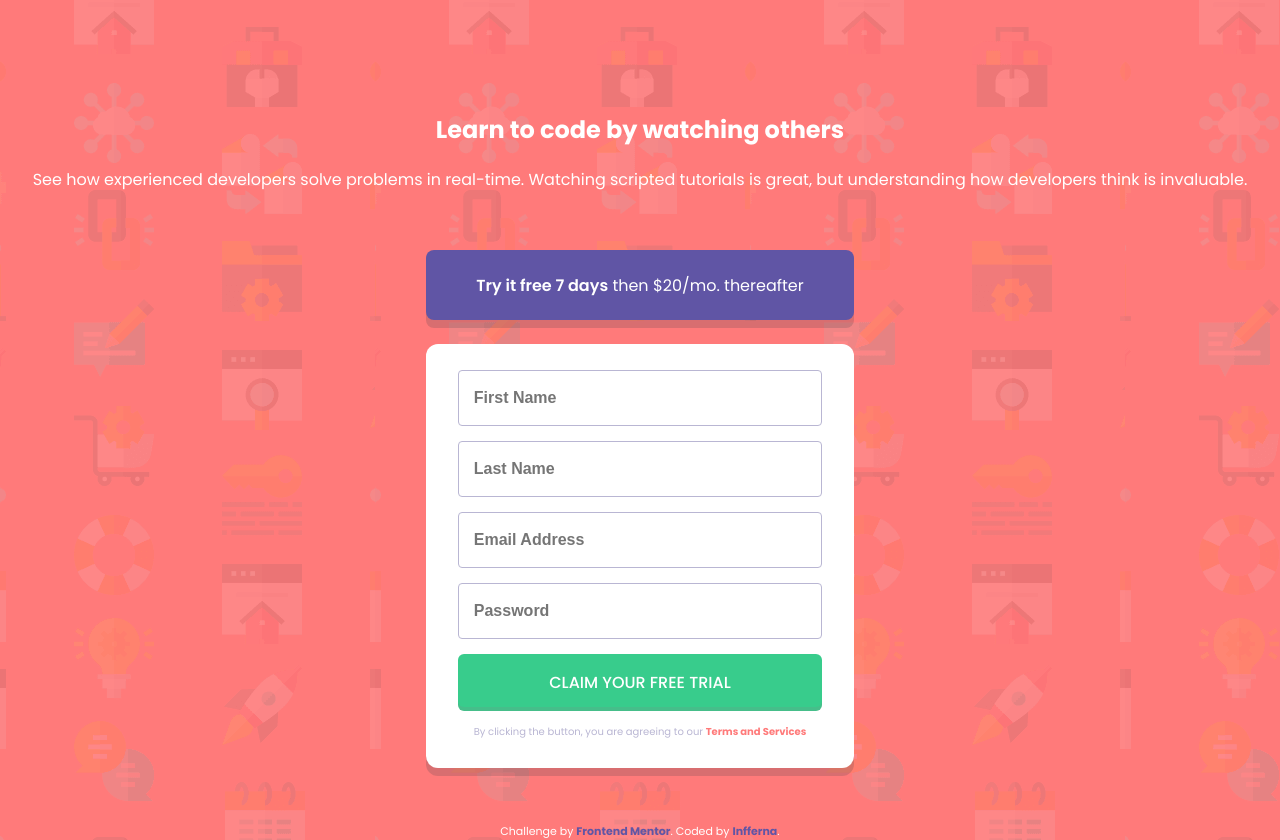
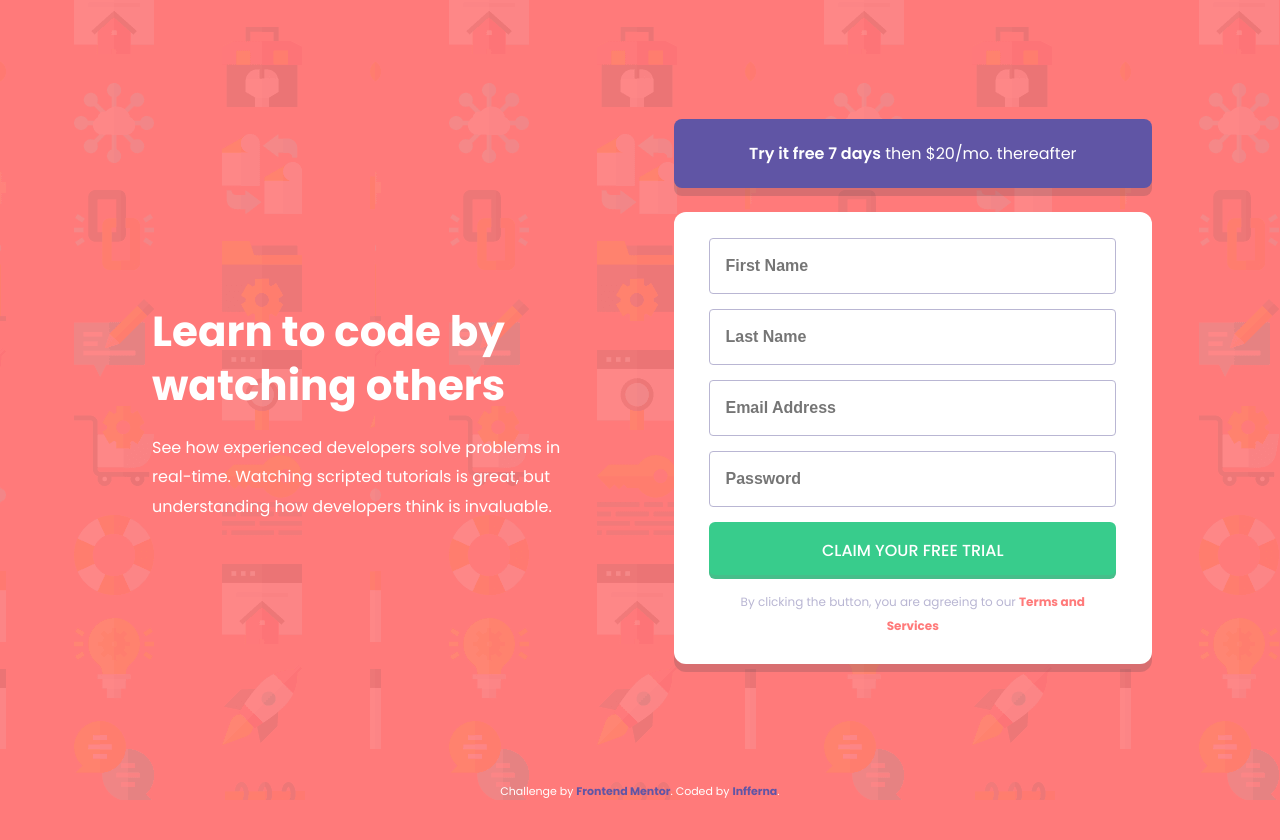
Before and after one commit to Infferna1/Sign-up-form, a plain HTML site: page index.html in a window 1280 px wide. After the commit the page ends 800 px from the top, so only its background shows below. Drawn offline with Linux system fonts and the light colour scheme.

Commit message:
Desktop version design

```diff
--- a/style.css
+++ b/style.css
@@ -172,6 +172,46 @@ a {
   font-size: 11px;
   text-align: center;
 }
+
 .attribution a {
   color: var(--blue);
 }
+
+/* Desktop */
+@media (min-width: 1000px) {
+  body {
+    margin: 0 auto;
+  }
+
+  .flex-container {
+    flex-direction: row;
+    margin-left: 10%;
+    margin-right: 10%;
+    gap: 4rem;
+  }
+
+  .info-content,
+  .reg-content {
+    flex-basis: 50%;
+  }
+
+  .info-content {
+    margin-top: 10vh;
+    display: flex;
+    flex-direction: column;
+    justify-content: flex-start;
+    align-items: flex-start;
+    text-align: left;
+    padding: 0 1.5rem;
+  }
+
+
+  .registration p {
+    font-size: 12px;
+  }
+
+  h1 {
+    margin-left: 0;
+    font-size: 42px;
+  }
+}
```
